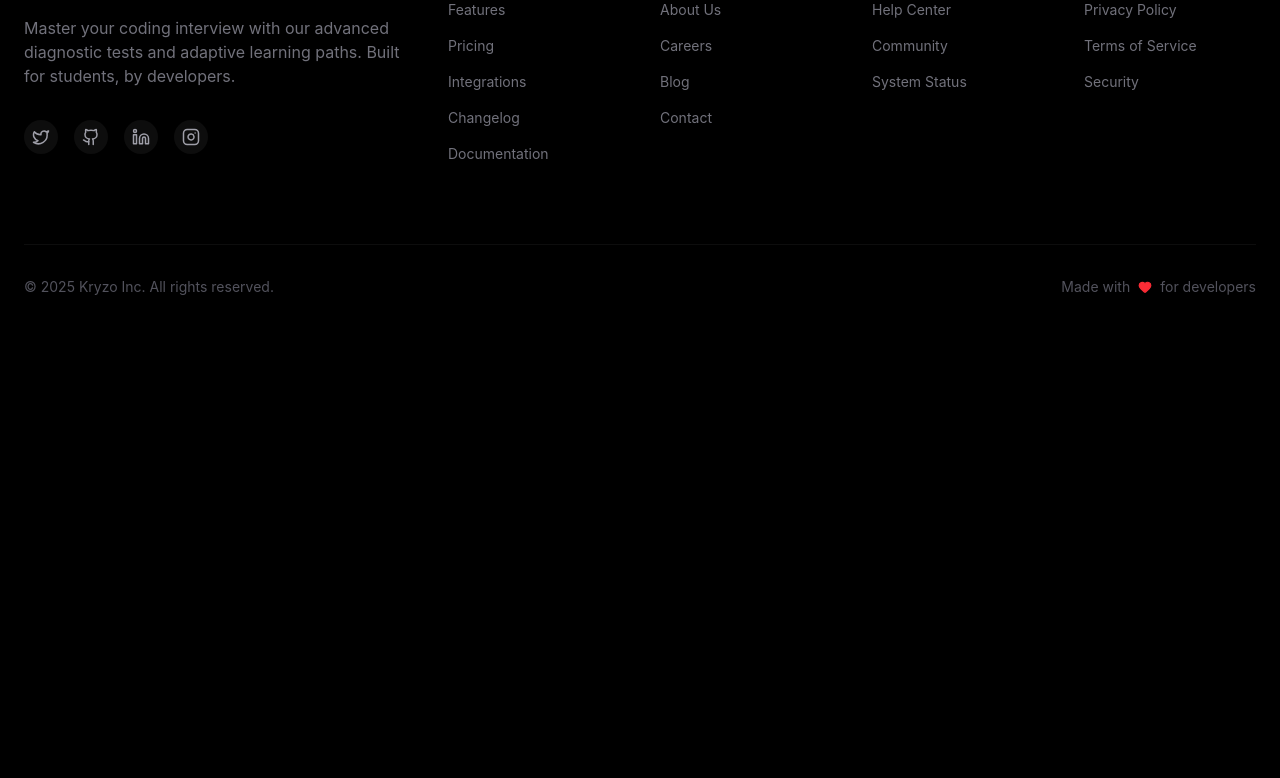
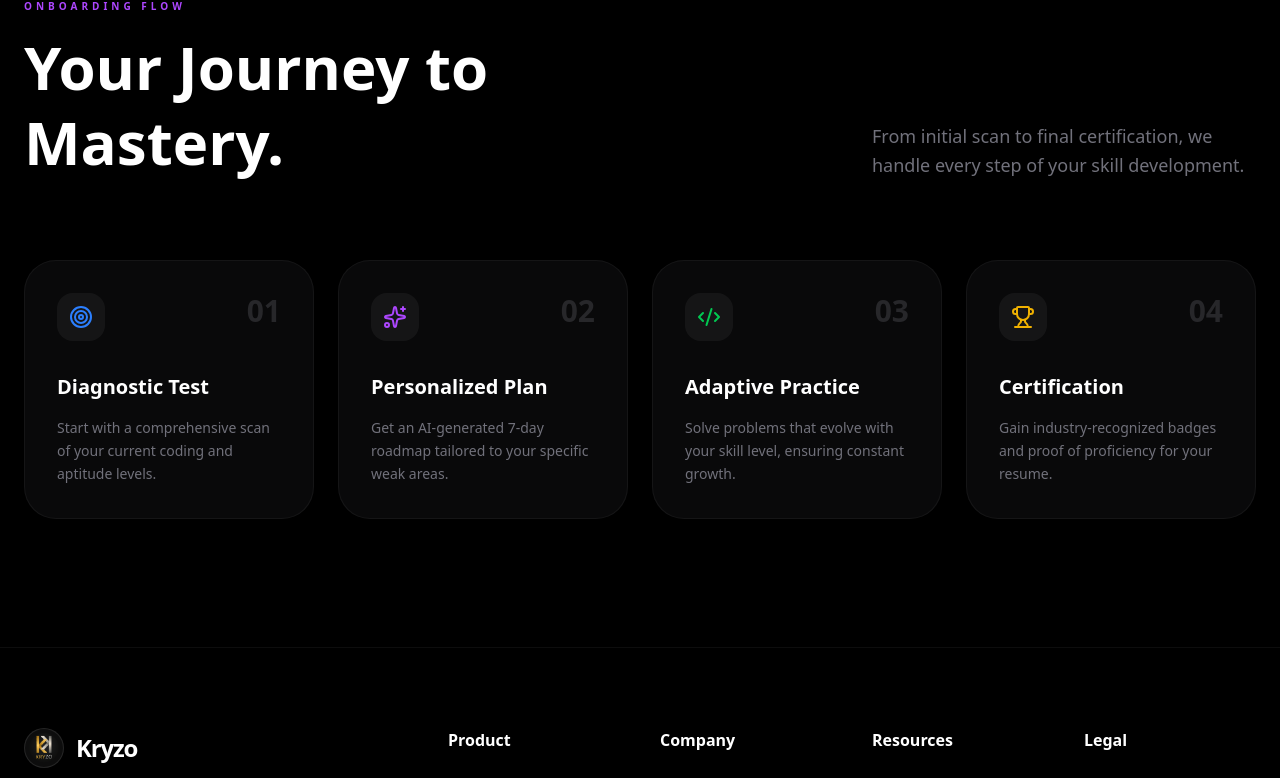
Before and after one commit to Awanish9230/Kryzo, a React (Vite) app in the folder client/: page / in a window 1280 px wide. Shown: the part 1660-2438 px from the top of the page. Before the commit the page ends 1997 px from the top, so only its background shows below. Built offline with nearby package versions, Linux system fonts and the light colour scheme; no server answers.

Commit message:
adding your journey

```diff
--- a/client/src/pages/Landing.jsx
+++ b/client/src/pages/Landing.jsx
@@ -14,8 +14,12 @@ import {
     BookOpen,
     Github,
     Twitter,
-    Linkedin
+    Linkedin,
+    Target,
+    Sparkles,
+    Trophy
 } from 'lucide-react';
+import Footer from '../components/Footer';
 
 
 const Landing = () => {
@@ -136,7 +140,49 @@ const Landing = () => {
                 </div>
             </section>
 
+            {/* Onboarding Flow Section */}
+            <section className="py-32 px-6 bg-black">
+                <div className="max-w-7xl mx-auto">
+                    <div className="flex flex-col md:flex-row justify-between items-start md:items-end mb-20 gap-8">
+                        <div>
+                            <span className="text-[10px] font-black text-purple-500 uppercase tracking-[0.4em] mb-4 block">Onboarding Flow</span>
+                            <h2 className="text-5xl md:text-6xl font-black text-white leading-tight">Your Journey to <br /> Mastery.</h2>
+                        </div>
+                        <p className="text-zinc-500 max-w-sm text-lg font-medium leading-relaxed">
+                            From initial scan to final certification, we handle every step of your skill development.
+                        </p>
+                    </div>
+
+                    <div className="grid grid-cols-1 md:grid-cols-4 gap-6">
+                        {[
+                            { step: "01", icon: <Target className="text-blue-500" />, title: "Diagnostic Test", desc: "Start with a comprehensive scan of your current coding and aptitude levels." },
+                            { step: "02", icon: <Sparkles className="text-purple-500" />, title: "Personalized Plan", desc: "Get an AI-generated 7-day roadmap tailored to your specific weak areas." },
+                            { step: "03", icon: <Code2 className="text-green-500" />, title: "Adaptive Practice", desc: "Solve problems that evolve with your skill level, ensuring constant growth." },
+                            { step: "04", icon: <Trophy className="text-yellow-500" />, title: "Certification", desc: "Gain industry-recognized badges and proof of proficiency for your resume." }
+                        ].map((item, idx) => (
+                            <motion.div
+                                key={idx}
+                                initial={{ opacity: 0, y: 20 }}
+                                whileInView={{ opacity: 1, y: 0 }}
+                                transition={{ duration: 0.5, delay: idx * 0.1 }}
+                                className="relative bg-zinc-900/40 border border-white/5 p-8 rounded-[2rem] hover:bg-zinc-900/60 transition-all group"
+                            >
+                                <span className="absolute top-8 right-8 text-3xl font-black text-zinc-800 group-hover:text-zinc-700 transition-colors">{item.step}</span>
+                                <div className="w-12 h-12 bg-white/5 rounded-2xl flex items-center justify-center mb-8">
+                                    {item.icon}
+                                </div>
+                                <h4 className="text-xl font-bold text-white mb-4">{item.title}</h4>
+                                <p className="text-zinc-500 text-sm leading-relaxed">
+                                    {item.desc}
+                                </p>
+                            </motion.div>
+                        ))}
+                    </div>
+                </div>
+            </section>
+
             {/* Footer handled globally in App.jsx */}
+            <Footer />
         </div>
     );
 };
```
